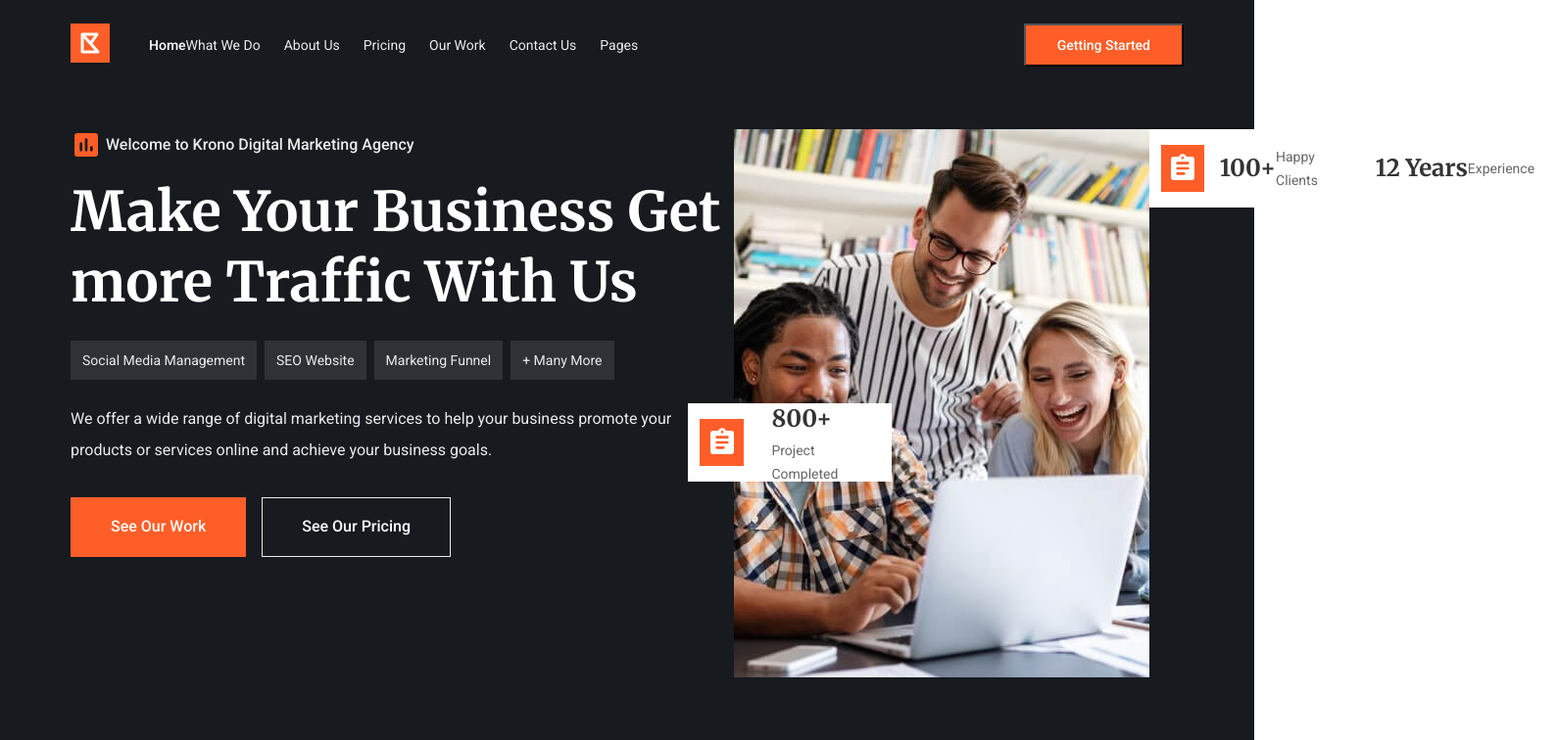
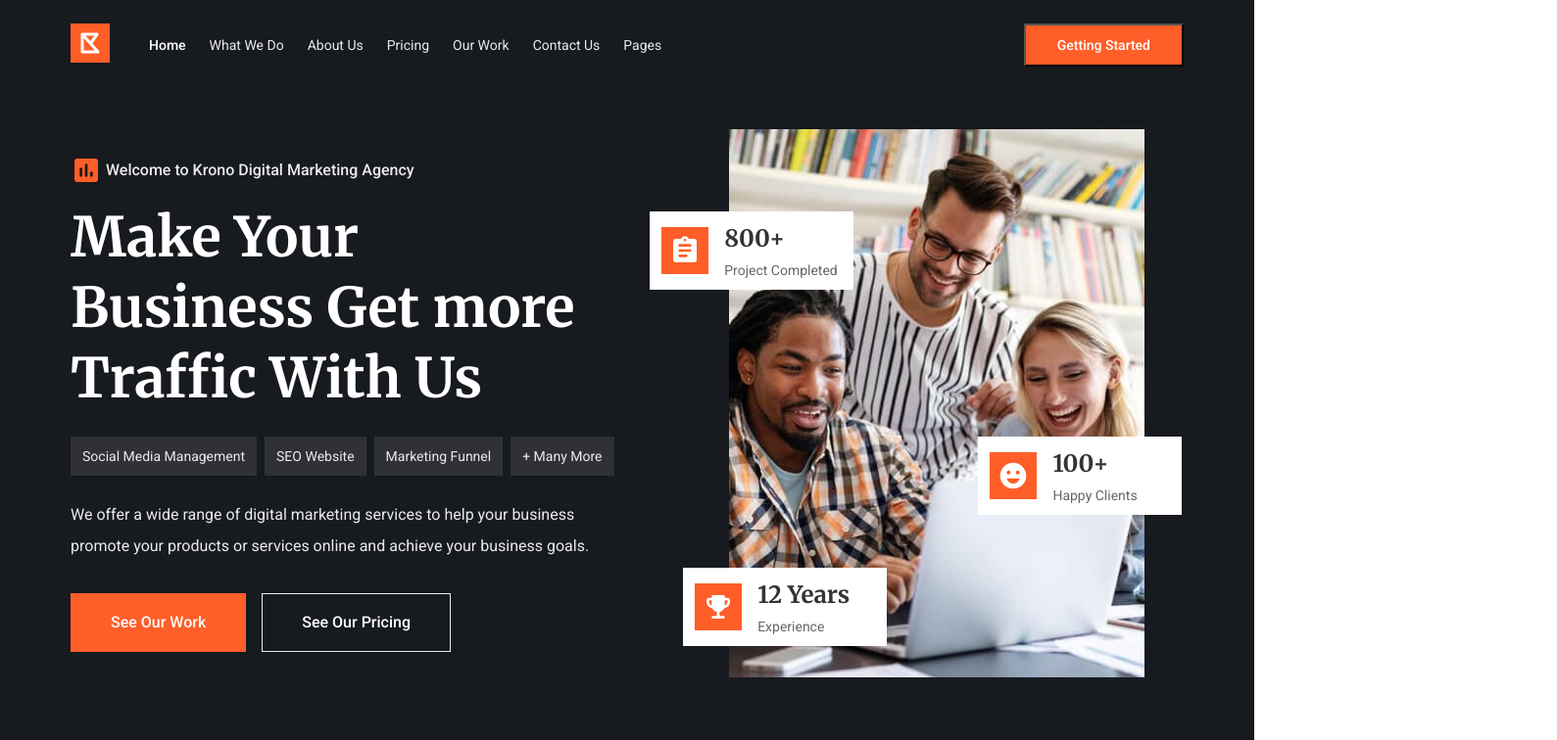
Before and after one commit to AlinaShklyaruk/my-html-css-template, a plain HTML site: page index.html in a window 1280 px wide. Shown: the top 756 px of the page at 98% size, 1589 px wide, since content can reach past the window. Drawn offline with nearby package versions, Linux system fonts and the light colour scheme.

Commit message:
hero is ready

```diff
--- a/css/styles.css
+++ b/css/styles.css
@@ -151,9 +151,11 @@ body {
 
 .hero-container {
     display: flex;
+    align-items: center;
 }
 
 .hero__main-container {
+    width: 560px;
     display: flex;
     flex-direction: column;
 }
@@ -194,7 +196,6 @@ body {
 
 .hero__item {
     display: flex;
-    align-items: flex-start;
     padding: 8px 12px;
     background-color: var(--hero-items-background-color);
 }
@@ -245,9 +246,16 @@ body {
     border: 1px solid var(--secondary-white-color);
 }
 
+.hero__img {
+    width: 424px;
+    height: 560px;
+}
+
 .reasons {
-    display: flex;
+    display: inline-flex;
     position: relative;
+    margin-left: 112px;
+    padding-right: auto;
 }
 
 .reasons__list {
@@ -257,9 +265,9 @@ body {
 .reasons__item {
     min-width: 208px;
     height: 80px;
+    padding: 8px 12px;
     display: flex;
     flex-direction: row;
-    justify-content: center;
     align-items: center;
     background-color: var(--background-color);
 }
@@ -267,11 +275,9 @@ body {
 .reasons__text-box {
     display: flex;
     flex-direction: column;
-    padding: 8px 12px;
 }
 
 .reasons__box {
-    margin-left: 12px;
     margin-right: 16px;
     display: flex;
     align-items: center;
@@ -283,8 +289,20 @@ body {
 
 .reasons__item:nth-child(1) {
     position: absolute;
-    top: 50%;
-    right: 65%;
+    top: 15%;
+    right: 70%;
+}
+
+.reasons__item:nth-child(2) {
+    position: absolute;
+    top: 56%;
+    left: 60%;
+}
+
+.reasons__item:nth-child(3) {
+    position: absolute;
+    top: 80%;
+    right: 62%;
 }
 
 .reasons__count {
@@ -501,3 +519,7 @@ body {
     padding-left: 8px;
     padding-right: 8px;
 }
+
+.about__container .section__sup-title {
+
+}
--- a/index.html
+++ b/index.html
@@ -34,7 +34,7 @@
             />
           </a>
           <ul class="header__list">
-            <li class="header-item">
+            <li class="header__item">
               <a class="header__link header__link--current" href="">Home</a>
             </li>
             <li class="header__item">
@@ -69,7 +69,7 @@
               Welcome to Krono Digital Marketing Agency
             </p>
             <h1 class="hero__title">
-              Make Your Business Get more Traffic With Us
+              Make Your <br />Business Get more Traffic With Us
             </h1>
             <ul class="hero__list">
               <li class="hero__item">
@@ -105,6 +105,7 @@
               alt="Hero image"
               class="hero__img"
               width="424"
+              height="560"
             />
             <ul class="reasons__list">
               <li class="reasons__item">
@@ -121,15 +122,24 @@
               <li class="reasons__item">
                 <div class="reasons__box">
                   <svg class="reasons__icon" width="32" height="32">
-                    <use href="./images/icons/icons.svg#icon-assignment"></use>
+                    <use href="./images/icons/icons.svg#icon-emotions"></use>
                   </svg>
                 </div>
-                <span class="reasons__count">100+</span>
-                <p class="reasons__text">Happy Clients</p>
+                <div class="reasons__text-box">
+                  <span class="reasons__count">100+</span>
+                  <p class="reasons__text">Happy Clients</p>
+                </div>
               </li>
               <li class="reasons__item">
-                <span class="reasons__count">12 Years</span>
-                <p class="reasons__text">Experience</p>
+                <div class="reasons__box">
+                  <svg class="reasons__icon" width="32" height="32">
+                    <use href="./images/icons/icons.svg#icon-events"></use>
+                  </svg>
+                </div>
+                <div class="reasons__text-box">
+                  <span class="reasons__count">12 Years</span>
+                  <p class="reasons__text">Experience</p>
+                </div>
               </li>
             </ul>
           </div>
@@ -178,7 +188,7 @@
       </section>
 
       <section class="about section">
-        <div class="container">
+        <div class="container about__container">
           <h2 class="about__title">
             We Are Digital Marketing Agency with 12 Years Experience and The
             Best Professional Teams. We Promise Give The Best Work for Our
```
Also changed, not shown: images/icon-favorite.png (added).
